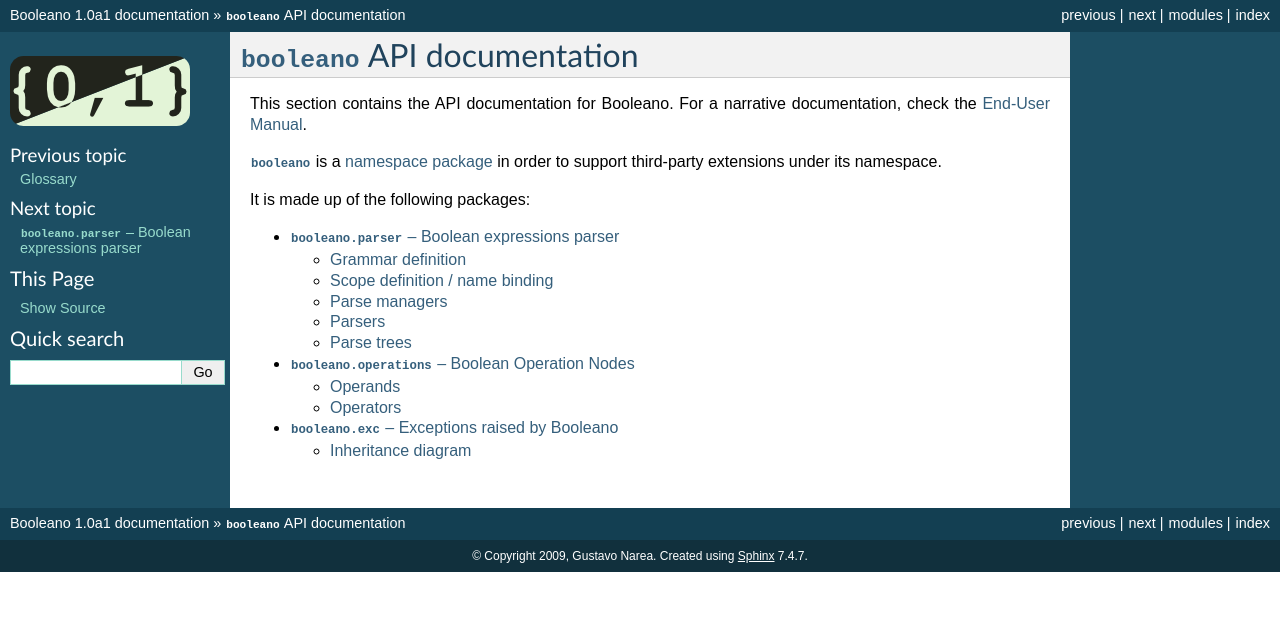
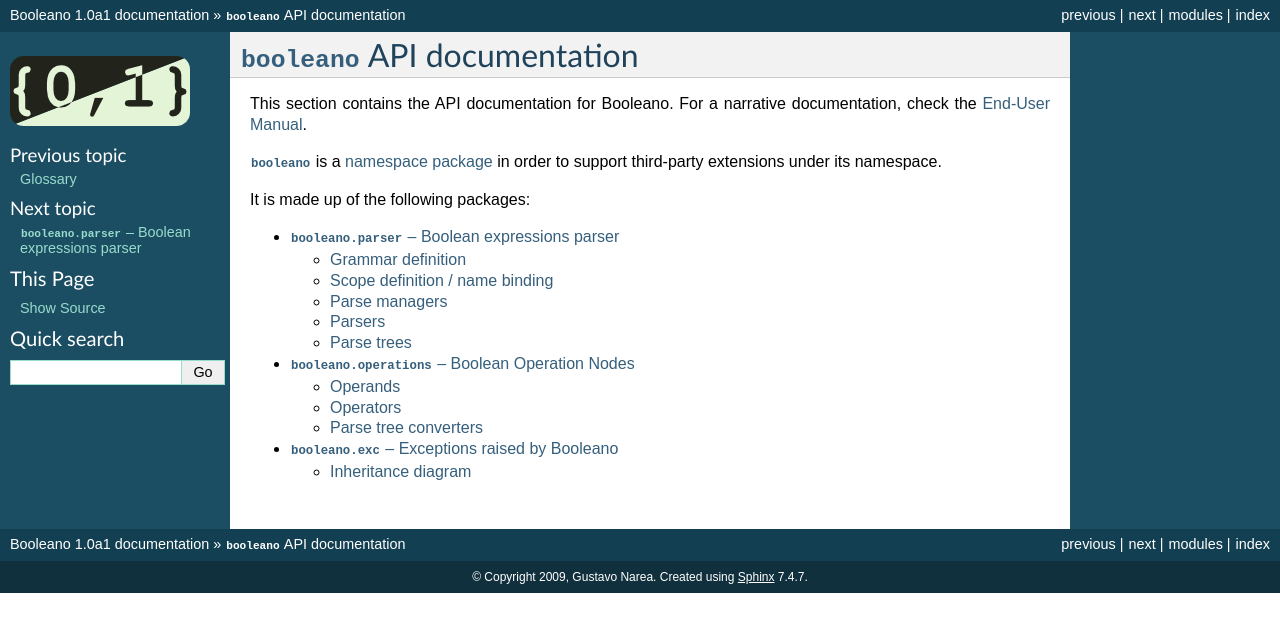
Before and after one commit to aipub/booleano, a Sphinx documentation site: the page built from docs/source/api/index.rst, in a window 1280 px wide. Shown: the top 632 px of the page. Built offline with Sphinx 7.4.7, drawn with Linux system fonts in a browser that asks for light colours.

Commit message:
Included the converters in the API docs.

```diff
--- a/docs/source/api/operations.rst
+++ b/docs/source/api/operations.rst
@@ -94,3 +94,14 @@
 .. autoclass:: BelongsTo
 
 .. autoclass:: IsSubset
+
+
+Parse tree converters
+=====================
+
+.. automodule:: booleano.operations.converters
+
+    .. autoclass:: BaseConverter
+        :members:
+
+        .. automethod:: __call__
```
